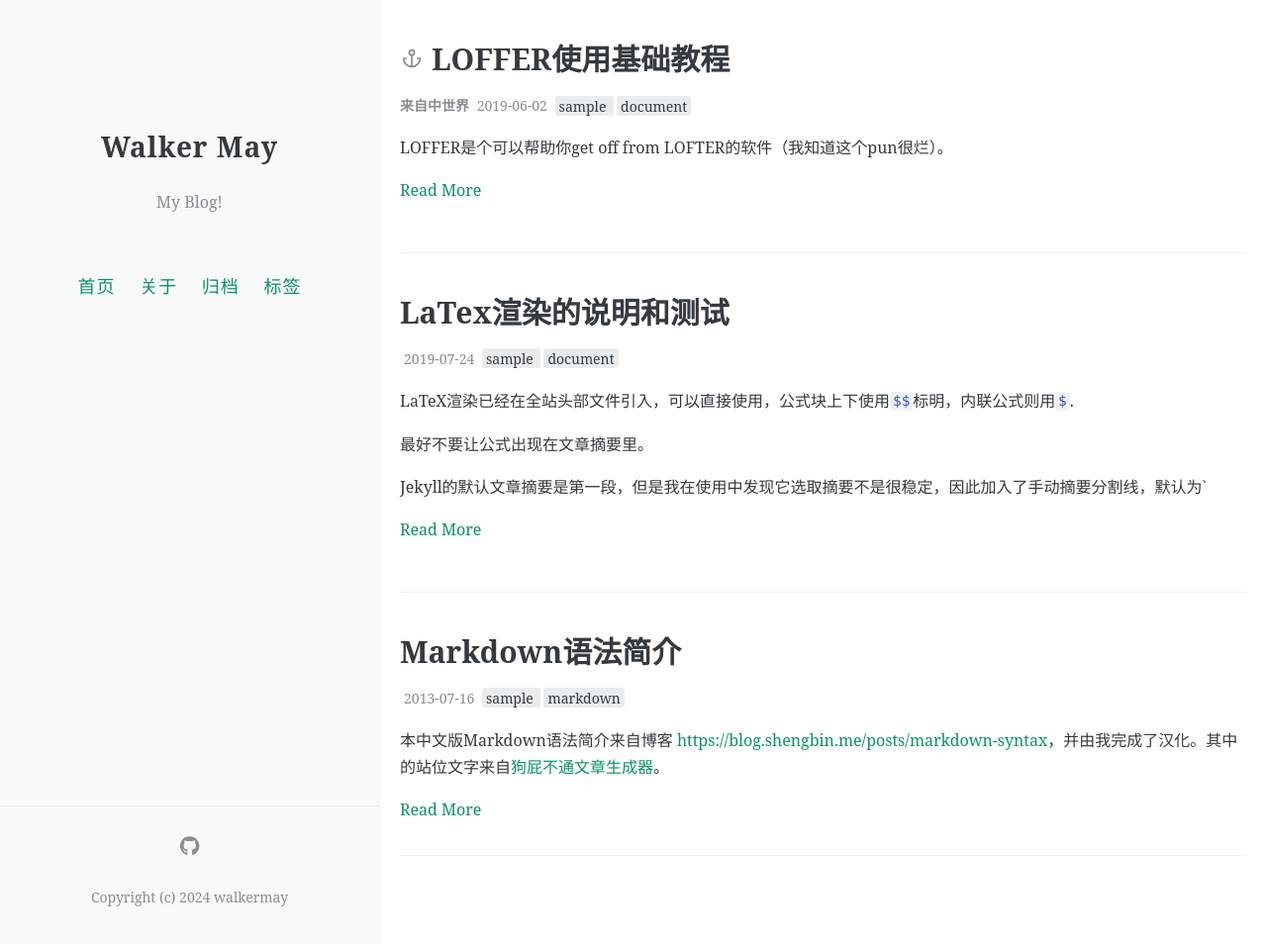
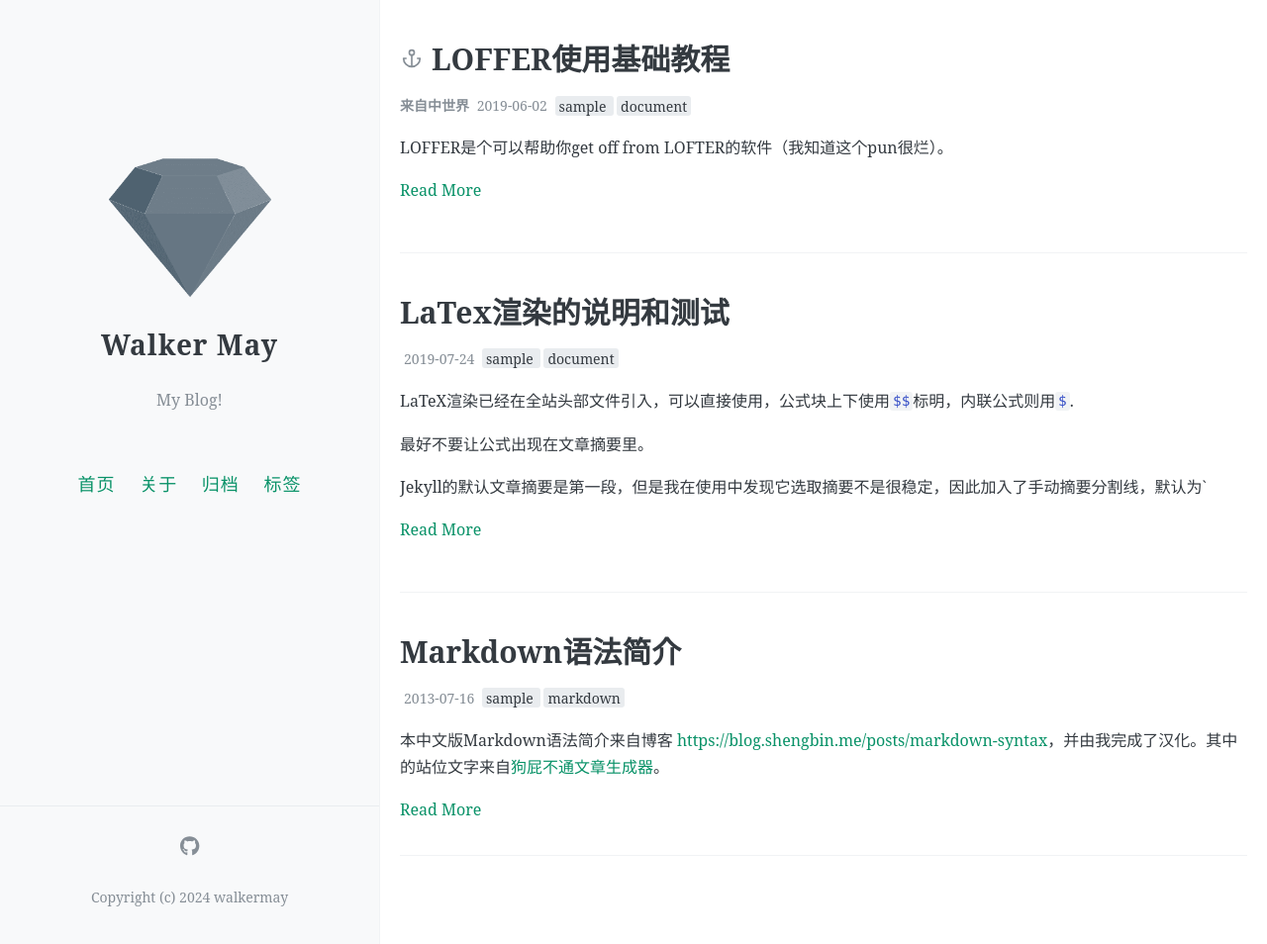
Before and after one commit to walkermay/walkermay.github.io, a Jekyll site: the page built from index.html, in a window 1280 px wide and 954 px high. Shown: the whole window at 99% size. Built offline with Jekyll 4.4.1, drawn with Linux system fonts in a browser that asks for light colours; the list of posts is cut into pages by our own code; comment, search, counter and statistics services are not loaded.

Commit message:
Update _config.yml

```diff
--- a/_config.yml
+++ b/_config.yml
@@ -16,7 +16,7 @@
 # 添加你的博客的二级域名，一般来说是你的repository名
 # 如果你的博客的URL是：(http://yourusername.github.io/repository-name)
 # 那么就写成 "/repository-name"
-baseurl: /LOFFER
+baseurl:
 
 
 #
@@ -24,10 +24,10 @@
 #
 
 # 你的博客logo图片URL，建议尺寸不超过300px × 300px
-# avatar: https://raw.githubusercontent.com/FromEndWorld/LOFFER/master/images/logo.png
+avatar: https://github.com/walkermay/walkermay.github.io/blob/master/images/logo.png
 
 # 你的favicon（出现在浏览器tab上）图片URL，建议使用较小(64px × 64px)的图片
-# favicon: https://raw.githubusercontent.com/FromEndWorld/LOFFER/master/images/favicon.png
+favicon: https://github.com/walkermay/walkermay.github.io/blob/master/images/favicon.png
 
 
 # 菜单中的按钮
```
